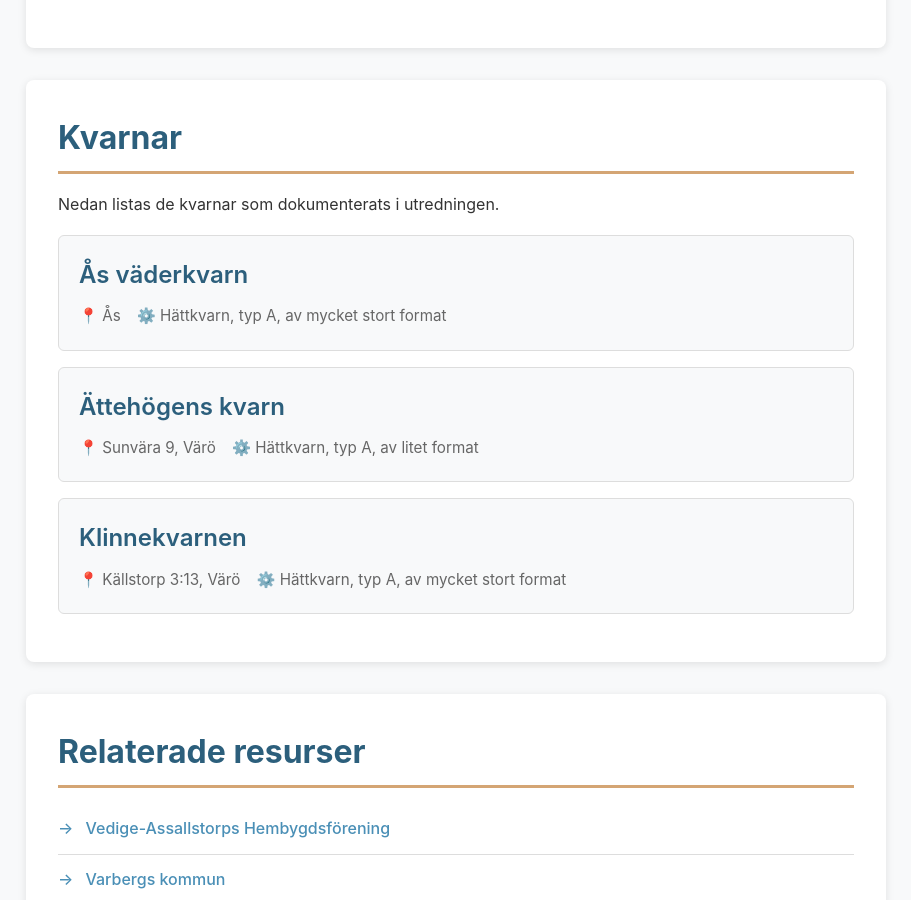
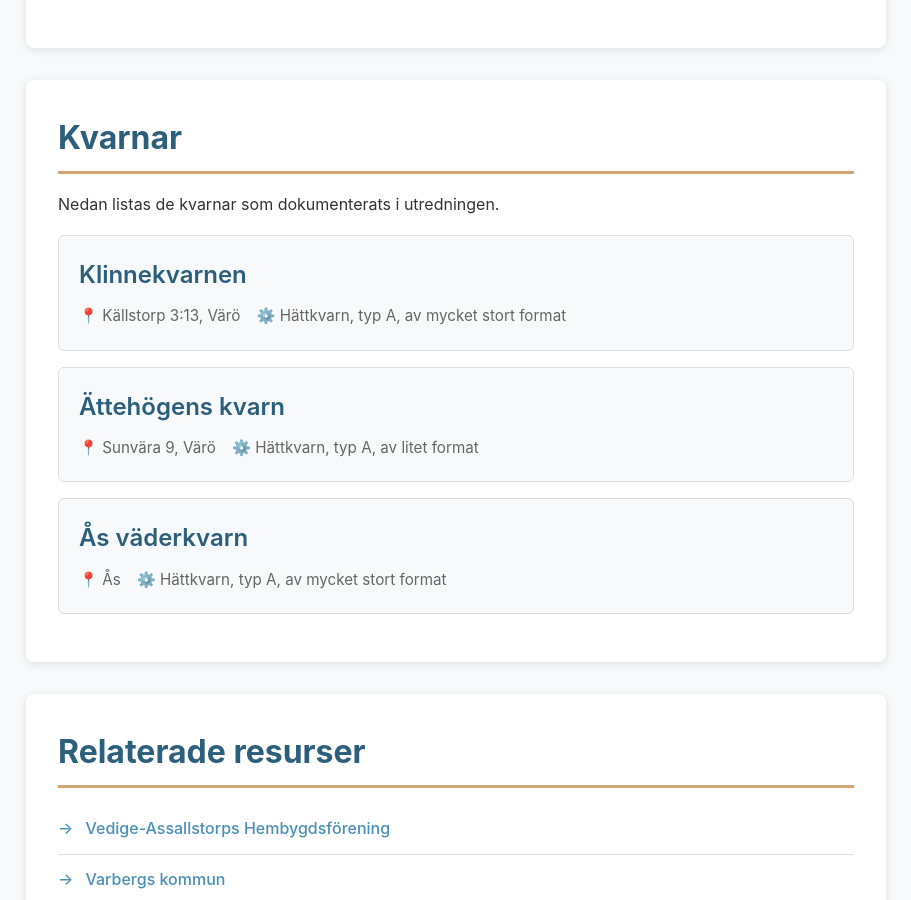
Before and after one commit to mabe/kvarnar-i-varbergs-kommun, a Jekyll site: the page built from index.html, in a window 1280 px wide and 900 px high, scrolled down 1451 px. Shown: the whole window, without its empty margins (184-1095 px from the left). Built offline with Jekyll 4.4.1, drawn with Linux system fonts in a browser that asks for light colours.

Commit message:
Sort mills by name before listing

```diff
--- a/index.html
+++ b/index.html
@@ -80,7 +80,8 @@
             <h2>Kvarnar</h2>
             <p>Nedan listas de kvarnar som dokumenterats i utredningen.</p>
             <ul class="mills-list">
-                {% for mill in site.mills %}
+                {% assign sorted_mills = site.mills | sort: 'name' %}
+                {% for mill in sorted_mills %}
                 <li class="mill-card">
                     <h3><a href="{{ mill.url | relative_url }}">{{ mill.name }}</a></h3>
                     <p class="mill-meta">
```
